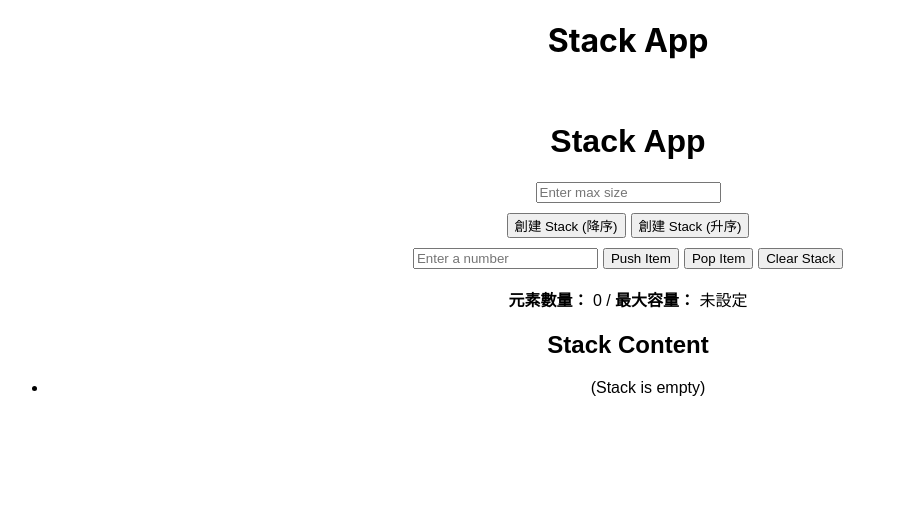
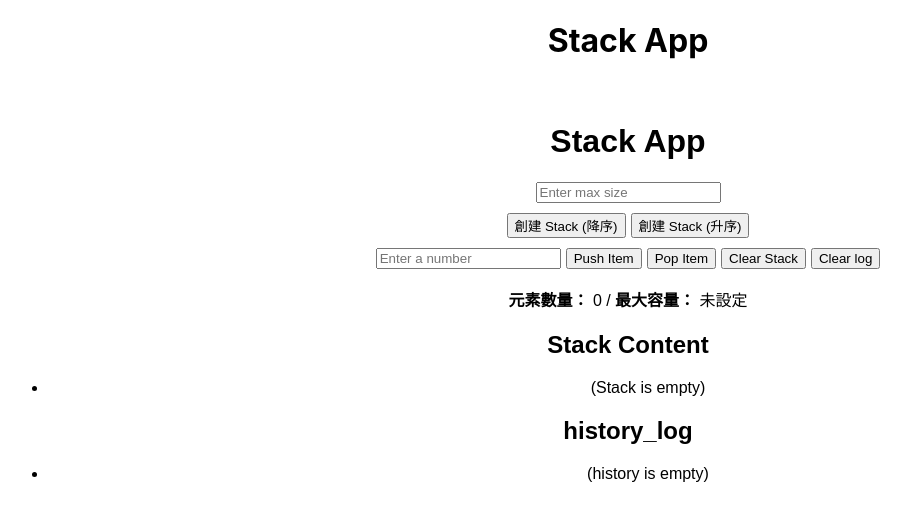
Before and after one commit to illumeow/DSA_software_engineering, a React (Create React App) app in the folder frontend/: page / in a window 1280 px wide. Shown: the top 520 px of the page, without its empty margins (12-923 px from the left). Built offline with nearby package versions, Linux system fonts and the light colour scheme.

Commit message:
history_log

```diff
--- a/frontend/src/StackApp.jsx
+++ b/frontend/src/StackApp.jsx
@@ -3,12 +3,13 @@ import axios from 'axios';
 
 function App() {
   const [stack, setStack] = useState([]);
-  const [compareMethod, setCompareMethod] = useState(0); // 0: 大於先，1: 小於先
+  const [compareMethod, setCompareMethod] = useState(0);
   const [newItem, setNewItem] = useState('');
   const [message, setMessage] = useState('');
-  const [maxSize, setMaxSize] = useState(''); // 最大容量
+  const [maxSize, setMaxSize] = useState('');
+  const [history, setHistory] = useState([]);
 
-  // 創建 Stack
+  // Create Stack function
   const createStack = async (method) => {
     try {
       const payload = { value: method.toString() };
@@ -20,7 +21,6 @@ function App() {
       setStack(response.data.stack);
       setCompareMethod(method);
       setMessage(response.data.message);
-      // 如果後端有回傳 maxsize，可以這樣設定
       if (response.data.maxsize) {
         setMaxSize(response.data.maxsize);
       }
@@ -29,7 +29,7 @@ function App() {
     }
   };
 
-  // Push 元素
+  // Push item to stack
   const pushItem = async () => {
     if (!newItem) {
       setMessage('Please enter a number');
@@ -41,6 +41,7 @@ function App() {
       });
       setStack(response.data.stack);
       setMessage(response.data.message);
+      setHistory(response.data.history || []);
       setNewItem('');
     } catch (error) {
       console.error(error);
@@ -48,15 +49,17 @@ function App() {
     }
   };
 
-  // Pop 元素
+  // Pop item from stack
   const popItem = async () => {
     try {
       const response = await axios.post('http://127.0.0.1:8000/stack/pop');
       if (response.data.stack) {
         setStack(response.data.stack);
         setMessage(response.data.message);
+        setHistory(response.data.history);
       } else {
         setMessage("Stack is empty");
+        setHistory(response.data.history);
       }
     } catch (error) {
       console.error(error);
@@ -74,7 +77,18 @@ function App() {
     }
   };
 
-  // 顯示 Stack
+  // Clear logs
+  const clear_log = async () => {
+    try {
+      const response = await axios.post('http://127.0.0.1:8000/stack/clear_log');
+      setMessage(response.data.message);
+      setHistory(response.data.history);
+    } catch (error) {
+      console.error(error);
+    }
+  };
+
+  // Display stack
   const displayStack = () => {
     if (stack.length === 0) {
       return <li>(Stack is empty)</li>;
@@ -82,11 +96,19 @@ function App() {
     return stack.slice().reverse().map((item, index) => <li key={index}>{item}</li>);
   };
 
+
+  // Display history logs
+  const displayhis_log = () => {
+    if (history.length === 0) {
+      return <li>(history is empty)</li>;
+    }
+    return history.slice().map((item, index) => <li key={index}>{item}</li>);
+  };
+
   return (
     <div className="App" style={{ padding: '20px', fontFamily: 'Arial, sans-serif' }}>
       <h1>Stack App</h1>
 
-      {/* 輸入 maxSize */}
       <div style={{ marginBottom: '10px' }}>
         <input
           type="number"
@@ -96,7 +118,6 @@ function App() {
         />
       </div>
 
-      {/* 建立 Stack */}
       <div style={{ marginBottom: '10px' }}>
         <button onClick={() => createStack(0)}>創建 Stack (降序)</button>
         <button onClick={() => createStack(1)} style={{ marginLeft: '5px' }}>
@@ -104,7 +125,6 @@ function App() {
         </button>
       </div>
 
-      {/* Push / Pop / Clear */}
       <div style={{ marginBottom: '10px' }}>
         <input
           type="text"
@@ -121,24 +141,29 @@ function App() {
         <button onClick={clearStack} style={{ marginLeft: '5px' }}>
           Clear Stack
         </button>
+        <button onClick={clear_log} style={{ marginLeft: '5px' }}>
+          Clear log
+        </button>
       </div>
 
-      {/* 顯示訊息 */}
       <div style={{ marginBottom: '10px', color: 'blue' }}>
         <h3>{message}</h3>
       </div>
 
-      {/* 顯示 Stack 狀態 */}
       <div style={{ marginBottom: '10px' }}>
         <strong>元素數量：</strong> {stack.length} /
         <strong> 最大容量：</strong> {maxSize || "未設定"}
       </div>
 
-      {/* 顯示 Stack 內容 */}
       <div>
         <h2>Stack Content</h2>
         <ul>{displayStack()}</ul>
       </div>
+      <div>
+        <h2>history_log</h2>
+        <ul>{displayhis_log()}</ul>
+      </div>
+
     </div>
   );
 }
```
Also changed, not shown: 1 other file (tests, documents, lock files or other folders).
